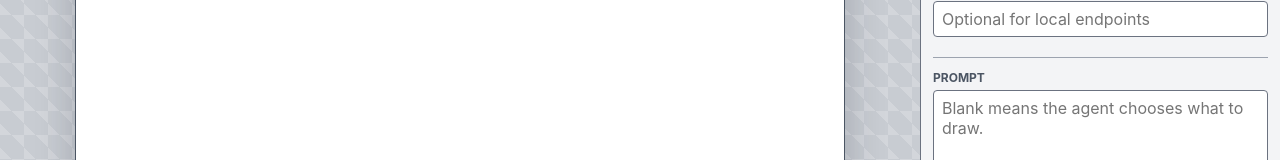
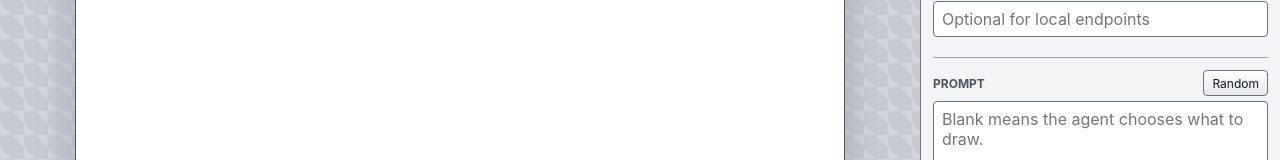
Before and after one commit to karansag/agent-paint, a React app: page / in a window 1280 px wide. Shown: the part 317-477 px from the top of the page. Built offline with nearby package versions, Linux system fonts and the light colour scheme; no server answers.

Commit message:
Add random prompt generation

```diff
--- a/public/styles.css
+++ b/public/styles.css
@@ -255,6 +255,24 @@ canvas {
   margin-bottom: 8px;
 }
 
+.field-heading {
+  display: flex;
+  align-items: center;
+  justify-content: space-between;
+  gap: 8px;
+  margin-bottom: 5px;
+}
+
+.field-heading span {
+  margin-bottom: 0;
+}
+
+.field-heading button {
+  min-height: 26px;
+  padding: 2px 8px;
+  font-size: 12px;
+}
+
 .field input[type="text"],
 .field input[type="url"],
 .field input[type="password"],
--- a/src/App.jsx
+++ b/src/App.jsx
@@ -106,6 +106,7 @@ function App() {
   const [customModel, setCustomModel] = useState("");
   const [apiKey, setApiKey] = useState("");
   const [prompt, setPrompt] = useState("");
+  const [promptGenerating, setPromptGenerating] = useState(false);
   const [reference, setReference] = useState(null);
   const [referencePreview, setReferencePreview] = useState("");
   const [autoLoop, setAutoLoop] = useState(true);
@@ -342,6 +343,29 @@ function App() {
       setReference(null);
       setReferencePreview("");
       logEvent(error.message || String(error), "error");
+    }
+  }
+
+  async function generatePrompt() {
+    setPromptGenerating(true);
+    logEvent("generating prompt");
+
+    try {
+      const response = await fetch("/api/random-prompt", {
+        method: "POST",
+        headers: { "Content-Type": "application/json" },
+        body: JSON.stringify({ config: getModelConfig() }),
+      });
+      const payload = await response.json();
+      if (!response.ok || payload.error) {
+        throw new Error(payload.error || `Prompt request returned ${response.status}`);
+      }
+      setPrompt(payload.prompt || "");
+      logEvent("prompt generated");
+    } catch (error) {
+      logEvent(error.message || String(error), "error");
+    } finally {
+      setPromptGenerating(false);
     }
   }
 
@@ -966,7 +990,12 @@ function App() {
 
           <section className="panel-section">
             <label className="field">
-              <span>Prompt</span>
+              <div className="field-heading">
+                <span>Prompt</span>
+                <button type="button" disabled={promptGenerating || ui.modelStreaming} onClick={generatePrompt}>
+                  {promptGenerating ? "Generating" : "Random"}
+                </button>
+              </div>
               <textarea
                 value={prompt}
                 onChange={(event) => setPrompt(event.target.value)}
@@ -1019,7 +1048,6 @@ function App() {
               />
             </label>
           </section>
-
 
           <section className="panel-section log-section">
             <h2>Stream</h2>
@@ -1095,7 +1123,6 @@ function randomNonce() {
   return `${Date.now().toString(36)}-${Math.random().toString(36).slice(2, 10)}`;
 }
 
-
 function clampNumber(value, min, max, fallback = min) {
   const number = Number(value);
   if (!Number.isFinite(number)) return fallback;
@@ -1106,7 +1133,6 @@ function clampInt(value, min, max, fallback = min) {
   return Math.round(clampNumber(value, min, max, fallback));
 }
 
-
 function delay(ms) {
   return new Promise((resolve) => {
     window.setTimeout(resolve, ms);
```
Also changed, not shown: server.js (+51 -0 lines), 1 other file (tests, documents, lock files or other folders).
